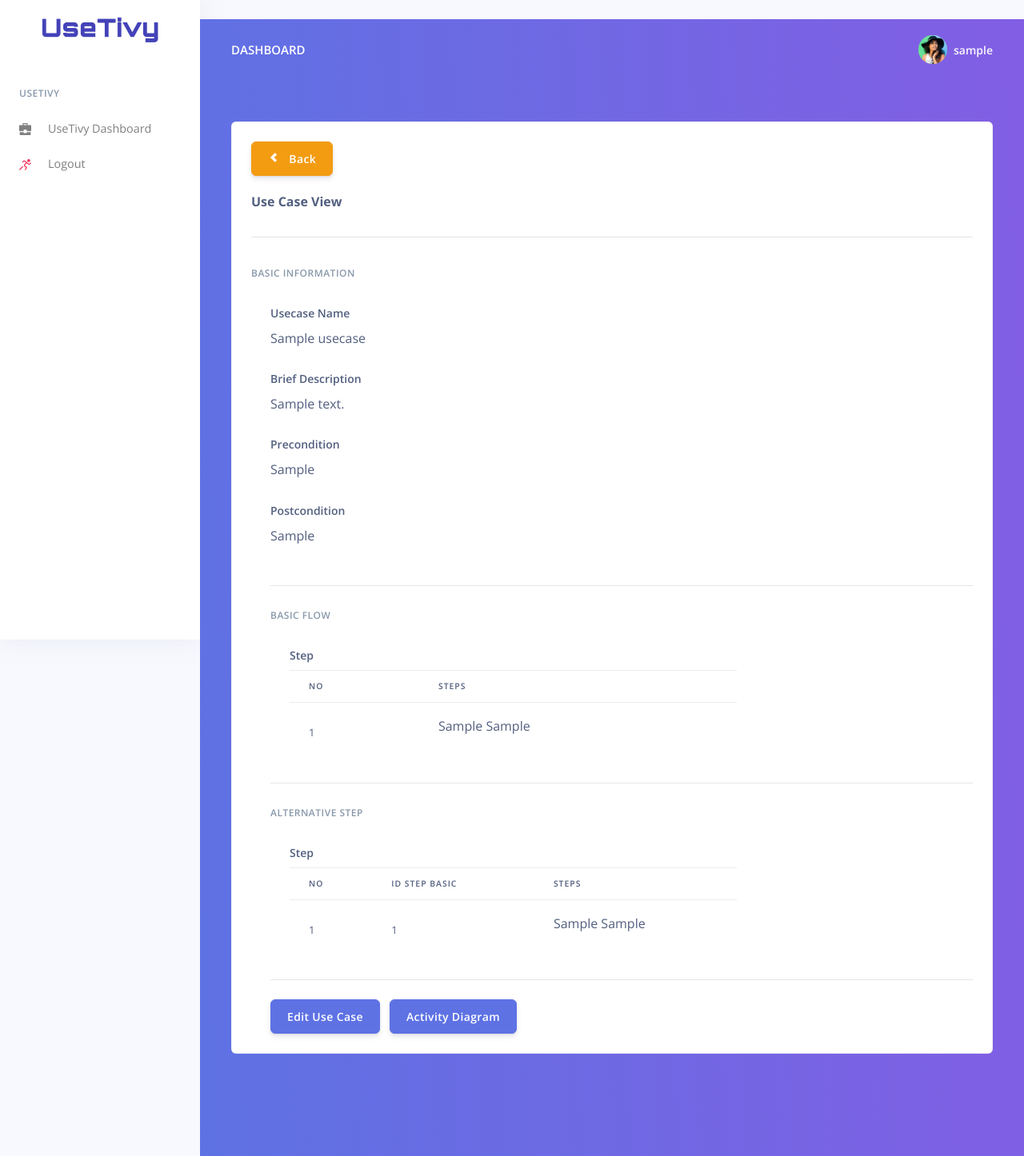
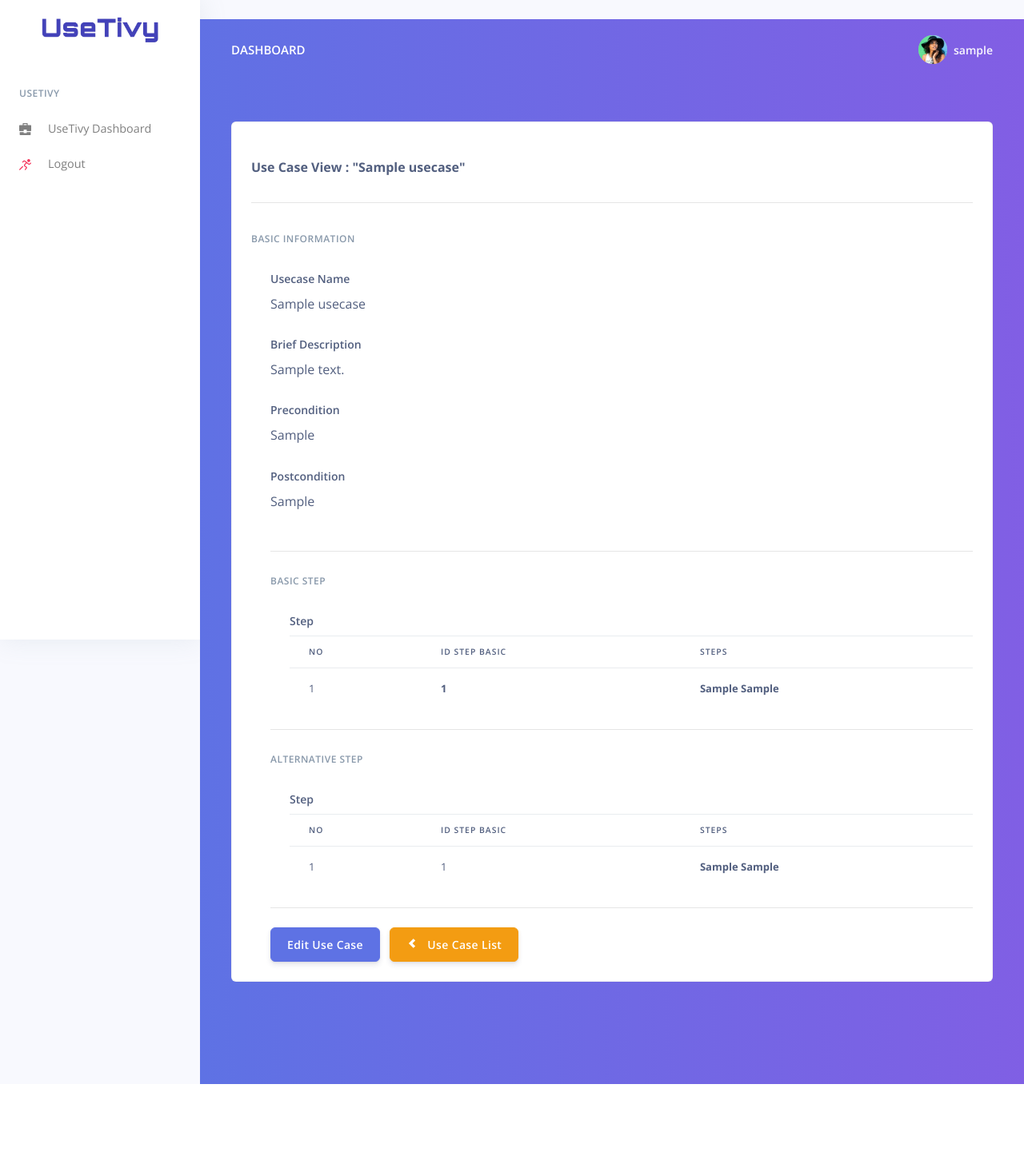
Before and after one commit to AgileRE-2021/UseTivy, a Django app: page /usecase_view/1 in a window 1280 px wide. Shown: the whole page at 80% size. After the commit the page ends 1356 px from the top, so only its background shows below. Run offline with Django 3.2, Linux system fonts and the light colour scheme; a user stored in the database is signed in; tables that the repository leaves empty hold one stand-in row (values such as "Sample post"); some libraries are stand-ins or nearby versions.

Commit message:
fix UI text wrapping

```diff
--- a/core/templates/page/dashboard.html
+++ b/core/templates/page/dashboard.html
@@ -67,6 +67,8 @@
                             {% endfor %}
                             </tbody>
                           </table>
+                          </br>
+                          </br>
                           <a href="new_project" class="btn btn-primary">Create New Project</a>
                         </div>
                       </div>
--- a/core/templates/page/usecase_view.html
+++ b/core/templates/page/usecase_view.html
@@ -15,13 +15,7 @@
           <div class="col-md-12">
               <div class="card" style="width: 100%;">
                   <div class="card-body">
-                    <a href="/use_case/{{ context.use_case.id_project.id_project }}" class="btn btn-primary collapsible" style="background-color: #F39C12; border-color:#F39C12 ">
-                      <div>
-                        <i class="ni ni-bold-left"></i>
-                        <span> Back</span>
-                      </div>
-                    </a>
-                      <b><h1 class="card-title"></h1>Use Case View</h1></b>
+                    <b><h1 class="card-title"></h1>Use Case View : "{{context.use_case.nama_usecase}}"</h1></b>
                     <hr>
                     <form>
                       <h6 class="heading-small text-muted mb-4">Basic Information</h6>
@@ -52,18 +46,19 @@
                             </div>
                           </div>
                       </div>
-                        <hr class="my-4" />
+                      <hr class="my-4"/>
                       <!-- Basic FLow -->
-                        <h6 class="heading-small text-muted mb-4">Basic Flow</h6>
+                      <h6 class="heading-small text-muted mb-4">Basic Step</h6>
                       <div class="pl-lg-4">
                         <label class="form-control-label" for="input-address">Step</label>
                         <div class="row">
-                            <div class="col-md-8">
+                          <div class="col-md-12">
                             <div class='table-responsive'>
                               <table class="table align-items-center table-flush">
                                 <thead>
                                   <tr>
                                     <th>No</th>
+                                    <th>ID Step Basic</th>
                                     <th>Steps</th>
                                   </tr>
                                 </thead>
@@ -72,12 +67,11 @@
                                   <tr>
                                     <td>{{ forloop.counter }}</td>
                                     <td>
-                                        <div class="media align-items-center">
-                                          <p>
+                                      <b>{{ sb.id_step_basic }}</b>
+                                    </td>
+                                    <td style="white-space: normal;">
                                       <b>{{ sb.step_actor_basic }}</b>
                                       <b>{{ sb.step_value }}</b>
-                                          </p>
-                                        </div>
                                     </td>
                                   </tr>
                                   {% endfor %}
@@ -93,7 +87,7 @@
                       <div class="pl-lg-4">
                         <label class="form-control-label" for="input-address">Step</label>
                         <div class="row">
-                            <div class="col-md-8">
+                          <div class="col-md-12">
                             <div class='table-responsive'>
                               <table class="table align-items-center table-flush">
                                 <thead>
@@ -108,13 +102,9 @@
                                   <tr>
                                     <td>{{ forloop.counter }}</td>
                                     <td>{{ sa.id_step_basic_id }}</td>
-                                      <td>
-                                        <div class="media align-items-center">
-                                          <p>
+                                    <td style="white-space: normal;">
                                       <b>{{ sa.step_actor_alternative }}</b>
                                       <b>{{ sa.step_alternative }}</b>
-                                          </p>
-                                        </div>
                                     </td>
                                   </tr>
                                   {% endfor %}
@@ -124,52 +114,15 @@
                           </div>
                         </div>
                       </div>
-                        <!--
-                        <h6 class="heading-small text-muted mb-4">Bounded Flow</h6>
-                        <div class="pl-lg-4">
-                          <label class="form-control-label" for="input-address">Step</label>
-                          <div class="row">
-                            <div class="col-md-8">
-                              <p>Rule + Step Bounded Flow</p>
+                      <hr class="my-4" />
+                    </form>
+                    <a href="/edit_use_case/{{ context.use_case.id_usecase }}" class="btn btn-primary">Edit Use Case</a>
+                    <a href="/use_case/{{ context.use_case.id_project.id_project }}" class="btn btn-primary collapsible" style="background-color: #F39C12; border-color:#F39C12 ">
+                      <div>
+                        <i class="ni ni-bold-left"></i>
+                        <span> Use Case List</span>
                       </div>
-                          </div>
-                          <div class="row">
-                            <div class="col-lg-8">
-                              <div class="form-group">
-                                <label class="form-control-label" for="input-city">Postcondition</label>
-                                <p>Postcondition Bounded Flow</p>
-                              </div>
-                            </div>
-                          </div>
-                        </div>
-                        <hr class="my-4" /-->
-                        <!-- Global FLow
-                        <h6 class="heading-small text-muted mb-4">Global Flow</h6>
-                        <div class="pl-lg-4">
-                          <label class="form-control-label" for="input-address">Step</label>
-                          <div class="row">
-                            <div class="col-md-8">
-                              <p>Rule + Step Global Flow</p>
-                            </div>
-                          </div>
-                          <div class="row">
-                            <div class="col-lg-8">
-                              <div class="form-group">
-                                <label class="form-control-label" for="input-city">Postcondition</label>
-                                <p>Postcondition Global Flow</p>
-                              </div>
-                            </div>
-                          </div>
-                        </div>
-                        -->
-                        <hr class="my-4" />
-                        <a href="/edit_use_case/{{ context.use_case.id_usecase }}" class="btn btn-primary">Edit Use Case</a>
-                        <a href="/activity_diagram/{{ context.use_case.id_usecase }}" class="btn btn-primary">Activity Diagram</a>
-                      </form>
-                    </div>
-                  </div>
-                </div>
-              </div>
+                    </a>
                   </div>
               </div>
           </div>
```
Also changed, not shown: core/templates/page/alternative_step.html (+13 -16 lines), core/templates/page/edit_use_case.html (+20 -25 lines), app/migrations/0001_initial.py, app/migrations/0002_step_alternative_flow_condition.py (deleted), app/migrations/0003_auto_20210625_1803.py (deleted). Lines whose indentation alone changed are shown as unchanged.
